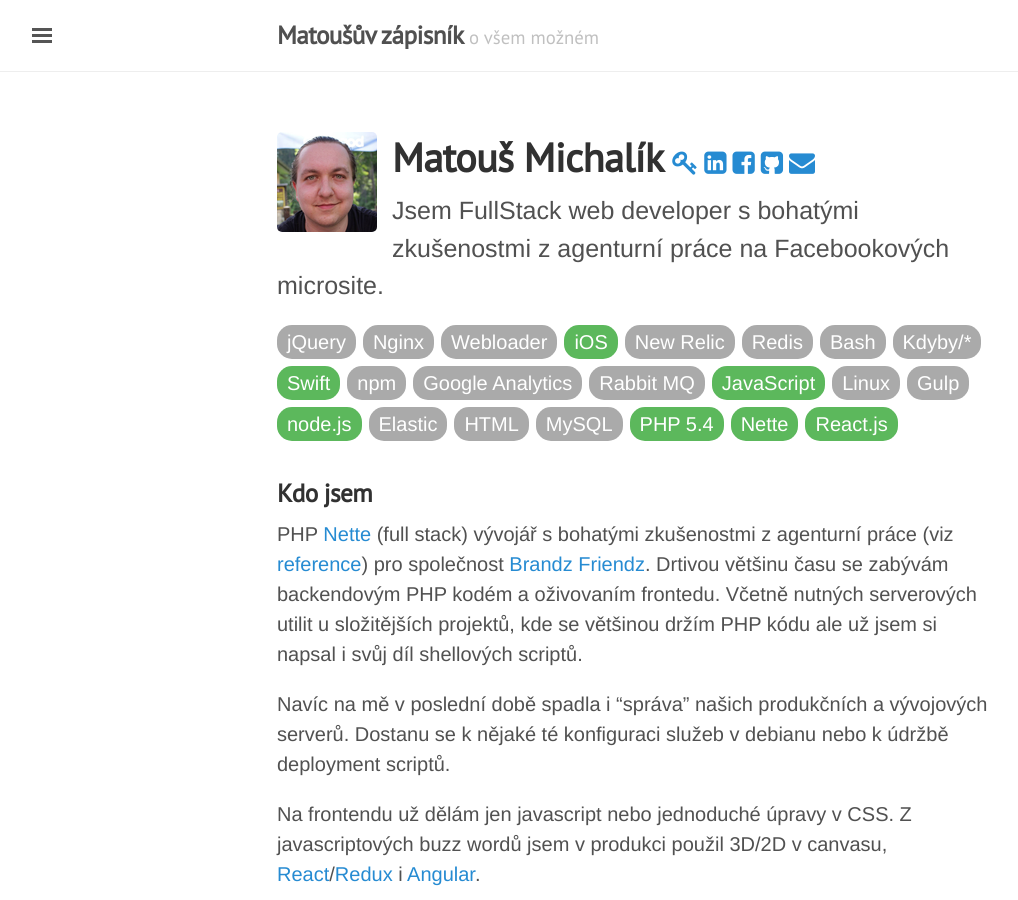
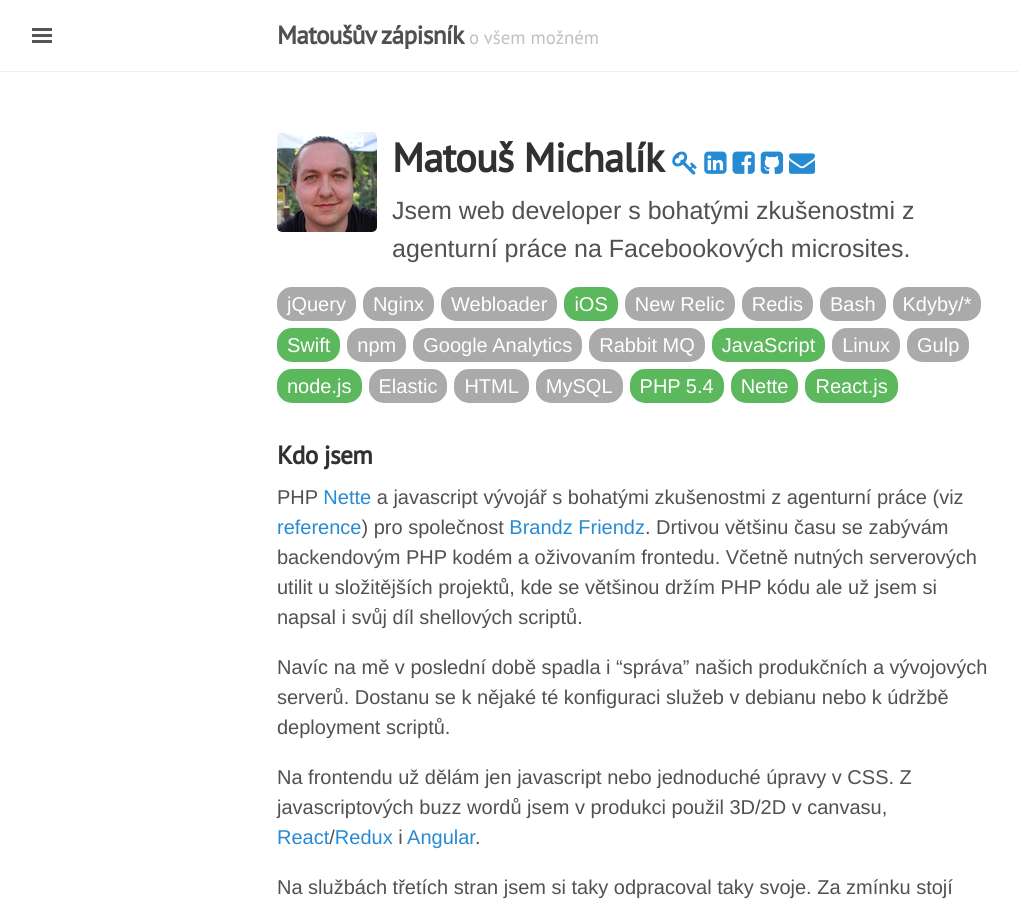
Before and after one commit to encero/blog, a Jekyll site: the page built from index.md, in a window 1280 px wide and 900 px high. Shown: the whole window, without its empty margins (3-1021 px from the left). Built offline with Jekyll 4.4.1, drawn with Linux system fonts in a browser that asks for light colours; comment, search, counter and statistics services are not loaded; some of the changed text lies outside the part shown.

```diff
--- a/index.md
+++ b/index.md
@@ -15,7 +15,7 @@ hidetitle: Yes
  </small>
 </h1>
 <p class="lead">
-	Jsem FullStack web developer s bohatými zkušenostmi z agenturní práce na Facebookových microsite.
+	Jsem web developer s bohatými zkušenostmi z agenturní práce na Facebookových microsites.
 </p>
 
 <p class="badges shuffle">
@@ -46,7 +46,7 @@ hidetitle: Yes
 
 ### Kdo jsem
 
-PHP [Nette][nette] (full stack) vývojář s bohatými zkušenostmi z agenturní práce (viz [reference](/reference)) pro společnost [Brandz Friendz][bf]. Drtivou většinu času se zabývám backendovým PHP kodém a oživovaním frontedu. Včetně nutných serverových utilit u složitějších projektů, kde se většinou držím PHP kódu ale už jsem si napsal i svůj díl shellových scriptů.
+PHP [Nette][nette] a javascript vývojář s bohatými zkušenostmi z agenturní práce (viz [reference](/reference)) pro společnost [Brandz Friendz][bf]. Drtivou většinu času se zabývám backendovým PHP kodém a oživovaním frontedu. Včetně nutných serverových utilit u složitějších projektů, kde se většinou držím PHP kódu ale už jsem si napsal i svůj díl shellových scriptů.
 
 Navíc na mě v poslední době spadla i "správa" našich produkčních a vývojových serverů. Dostanu se k nějaké té konfiguraci služeb v debianu nebo k údržbě deployment scriptů.
 
```
Also changed, not shown: other parts of index.md (+3 -0 lines).
